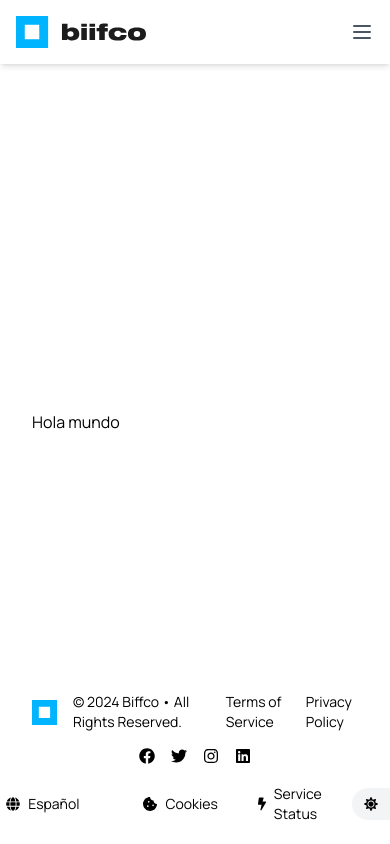
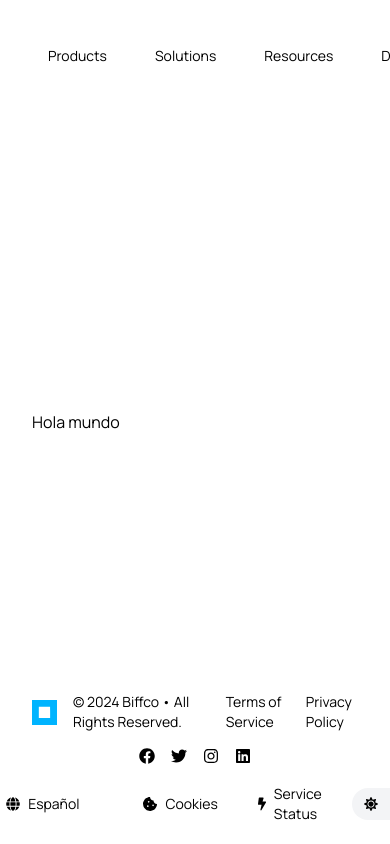
Before and after one commit to devbiifco/biifco, a Next.js app in the folder frontend/: page / in a window 390 px wide. Built offline with nearby package versions, Linux system fonts and the light colour scheme.

Commit message:
update: 1.6.2

```diff
--- a/frontend/src/components/ui/header.tsx
+++ b/frontend/src/components/ui/header.tsx
@@ -1,36 +1,26 @@
-"use client"; // Asegúrate de que esto esté al inicio del archivo
-
-import React, { useState } from 'react';
+import React from 'react';
 import Link from 'next/link';
 import Image from 'next/image';
 import TextButton from './textButton';
 import PrimaryButton from './primaryButton';
 
+// Componente Header
 const Header: React.FC = () => {
-  const [isMenuOpen, setIsMenuOpen] = useState(false);
+  return (
+    <header className="bg-white w-full fixed top-0 left-0 z-10">
+      <div className="container mx-auto flex justify-between items-center p-8">
 
-  return (
-    <header className="bg-white w-full fixed top-0 left-0 z-10 shadow-md">
-      <div className="container mx-auto p-4 flex items-center justify-between">
         {/* Logo de la marca */}
-        <Link href="/" legacyBehavior>
-          <a>
-            <Image src="/biifco.svg" alt="biifco" width={130} height={32} />
-          </a>
-        </Link>
-
-        {/* Botón de menú para móviles */}
-        <button
-          className="block md:hidden text-gray-600"
-          onClick={() => setIsMenuOpen(!isMenuOpen)}
-        >
-          <svg className="w-6 h-6" fill="none" stroke="currentColor" viewBox="0 0 24 24">
-            <path strokeLinecap="round" strokeLinejoin="round" strokeWidth="2" d="M4 6h16M4 12h16M4 18h16"></path>
-          </svg>
-        </button>
+        <div className="flex items-center">
+          <Link href="/" legacyBehavior>
+            <a>
+              <Image src="/biifco.svg" alt="biifco" width={130} height={32} />
+            </a>
+          </Link>
+        </div>
 
         {/* Navegación principal */}
-        <nav className={`md:flex md:space-x-4 text-sm ${isMenuOpen ? 'block' : 'hidden'}`}>
+        <nav className="flex space-x-4 text-sm">
           <Link href="#Products" legacyBehavior>
             <TextButton href="#Products">Products</TextButton>
           </Link>
@@ -49,7 +39,7 @@ const Header: React.FC = () => {
         </nav>
 
         {/* Sección de botones de acciones (Login, Contact, Sign Up) */}
-        <div className="hidden md:flex space-x-4 text-sm">
+        <div className="flex space-x-4 text-sm">
           <Link href="/login" legacyBehavior>
             <PrimaryButton href="/login">Login</PrimaryButton>
           </Link>
--- a/frontend/src/components/ui/socialIcon.tsx
+++ b/frontend/src/components/ui/socialIcon.tsx
@@ -1,4 +1,3 @@
-// src/components/ui/SocialIcon.tsx
 import React from 'react';
 
 interface SocialIconProps {
@@ -8,7 +7,12 @@ interface SocialIconProps {
 
 const SocialIcon: React.FC<SocialIconProps> = ({ href, icon }) => {
   return (
-    <a href={href} target="_blank" rel="noopener noreferrer">
+    <a
+      href={href}
+      target="_blank"
+      rel="noopener noreferrer"
+      className="transition-colors duration-300 text-black hover:text-blue-600"
+    >
       {icon}
     </a>
   );
```
